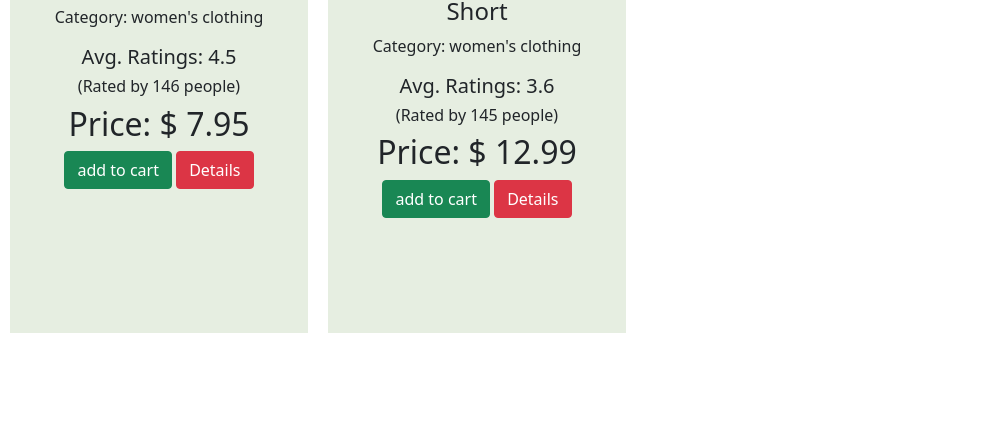
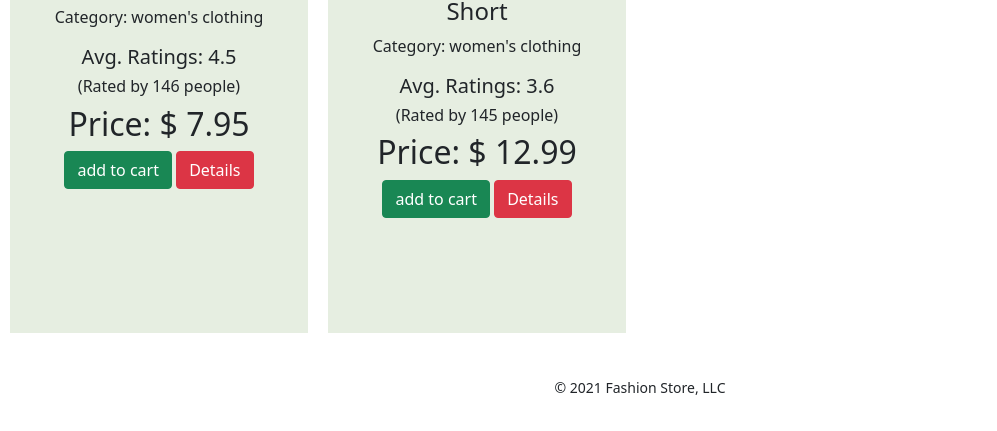
Before and after one commit to rezbd/fashion-store, a plain HTML site: page index.html in a window 1280 px wide. Shown: the part 3839-4270 px from the top of the page, without its empty margins (0-997 px from the left). Before the commit the page ends 4182 px from the top, so only its background shows below. Drawn offline with nearby package versions, Linux system fonts and the light colour scheme.

Commit message:
added footer

```diff
--- a/index.html
+++ b/index.html
@@ -35,7 +35,7 @@
 
         </div>
       </div>
-      <div class="col-md-3 col-lg-3 col-sm-5 cart-main">
+      <div class="col-md-3 col-lg-3 col-sm-5 cart-main my-3">
         <div class="cart" id="my-cart">
           <table class="table">
             <thead>
@@ -86,7 +86,9 @@
       </div>
     </div>
   </main>
-  <footer></footer>
+  <footer class="text-center my-3 py-3">
+    <small>&copy; 2021 Fashion Store, LLC</small>
+  </footer>
 
   <!-- add javascript  file  -->
   <script src="./js/app.js"></script>
```
